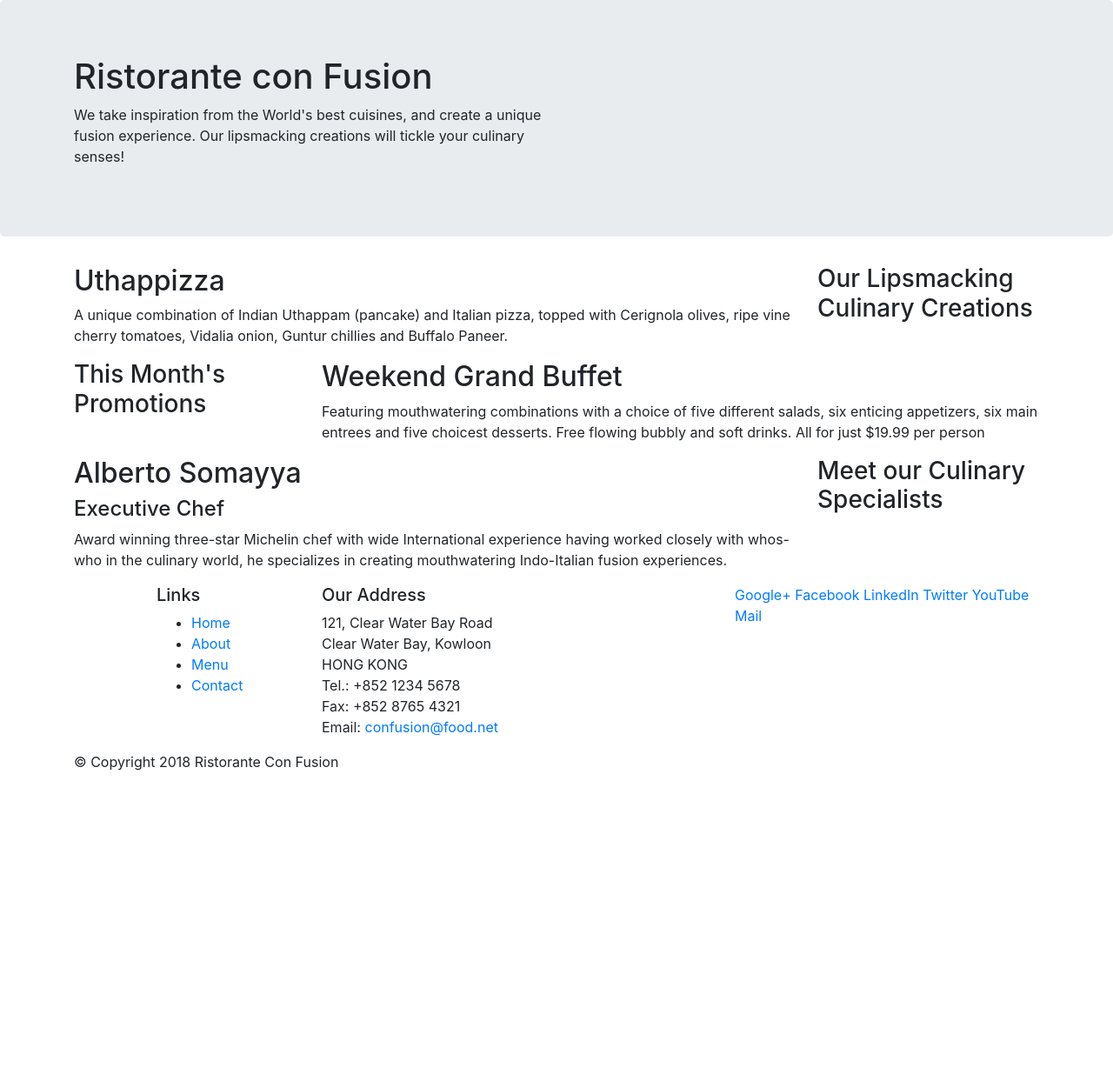
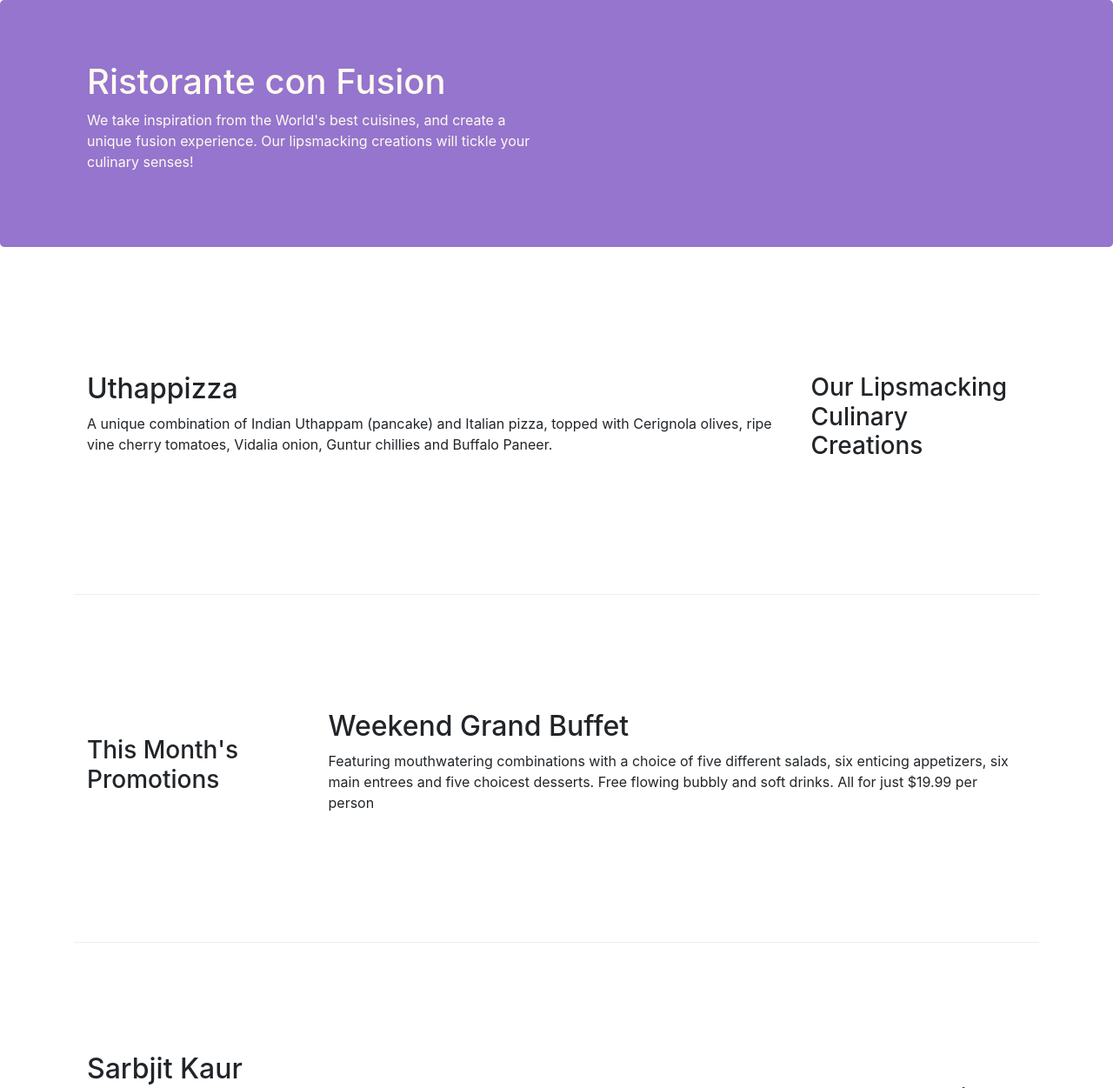
Before and after one commit to dhruv5418/Coursera, a website: page conFusion/index.html in a window 1280 px wide. Shown: the top 1251 px of the page at 87% size. Before the commit the page ends 904 px from the top, so only its background shows below. Drawn offline with nearby package versions, Linux system fonts and the light colour scheme.

Commit message:
custom css added

```diff
--- /dev/null
+++ b/conFusion/css/styles.css
@@ -0,0 +1,28 @@
+.row-header{
+    margin: 0px auto;
+    padding: 0px auto;
+}
+
+.row-content{
+    margin: 0px auto;
+    padding: 50px 0px 50px 0px;
+    border-bottom: 1px ridge;
+    min-height: 400px;
+}
+.footer{
+    background-color: #D1C4E9;
+    margin: 0px auto;
+    padding: 20px 0px 20px 0px;
+}
+.jumbotron{
+    padding: 70px 30px 70px 30px;
+    margin: 0px auto;
+    background: #9575CD;
+    color: floralwhite;
+}
+.address{
+    font-size: 80%;
+    margin: 0px;
+    color: #0f0f0f;
+
+}
--- a/conFusion/index.html
+++ b/conFusion/index.html
@@ -9,7 +9,7 @@
 
    <!-- Bootstrap CSS -->
    <link rel="stylesheet" href="node_modules/bootstrap/dist/css/bootstrap.min.css">
-
+<link rel="stylesheet" href="css/styles.css">
     <title>Ristorante Con Fusion</title>
 </head>
 
@@ -17,7 +17,7 @@
 
     <header class="jumbotron">
         <div class="container">
-            <div class="row">
+            <div class="row row-header">
                 <div class="col-12 col-sm-6">
                     <h1>Ristorante con Fusion</h1>
                     <p>We take inspiration from the World's best cuisines, and create a unique fusion experience. Our lipsmacking creations will tickle your culinary senses!</p>
@@ -29,7 +29,7 @@
     </header>
 
     <div class="container">
-        <div class="row">
+        <div class="row row-content align-items-center">
             <div class="col-12 col-sm-4 order-sm-last col-md-3">
                 <h3>Our Lipsmacking Culinary Creations</h3>
             </div>
@@ -40,7 +40,7 @@
         </div>
 
 
-        <div class="row">
+        <div class="row row-content align-items-center">
             <div class="col-12 col-sm-4 col-md-3">
                 <h3>This Month's Promotions</h3>
             </div>
@@ -50,24 +50,24 @@
             </div>
         </div>
 
-        <div class="row">
+        <div class="row row-content align-items-center">
             <div class="col-12 col-sm-4 order-sm-last col-md-3">
                 <h3>Meet our Culinary Specialists</h3>
             </div>
             <div class="col col-sm order-sm-first col-md">
-                <h2>Alberto Somayya</h2>
+                <h2>Sarbjit Kaur</h2>
                 <h4>Executive Chef</h4>
                 <p>Award winning three-star Michelin chef with wide International experience having worked closely with whos-who in the culinary world, he specializes in creating mouthwatering Indo-Italian fusion experiences. </p>
             </div>
         </div>
     </div>
 
-    <footer>
+    <footer class="footer">
         <div class="container">
             <div class="row">
                 <div class="col-4 offset-1 col-sm-2">
                     <h5>Links</h5>
-                    <ul>
+                    <ul class="list-unstyled">
                         <li><a href="#">Home</a></li>
                         <li><a href="#">About</a></li>
                         <li><a href="#">Menu</a></li>
@@ -85,8 +85,8 @@
 		              Email: <a href="mailto:confusion@food.net">confusion@food.net</a>
 		           </address>
                 </div>
-                <div class="col-12 col-sm-4">
-                    <div>
+                <div class="col-12 col-sm-4 align-self-center">
+                    <div class="text-center">
                         <a href="http://google.com/+">Google+</a>
                         <a href="http://www.facebook.com/profile.php?id=">Facebook</a>
                         <a href="http://www.linkedin.com/in/">LinkedIn</a>
@@ -96,7 +96,7 @@
                     </div>
                 </div>
            </div>
-           <div class="row">
+           <div class="row justify-content-center">
                 <div class="col-auto">
                     <p>© Copyright 2018 Ristorante Con Fusion</p>
                 </div>
```
